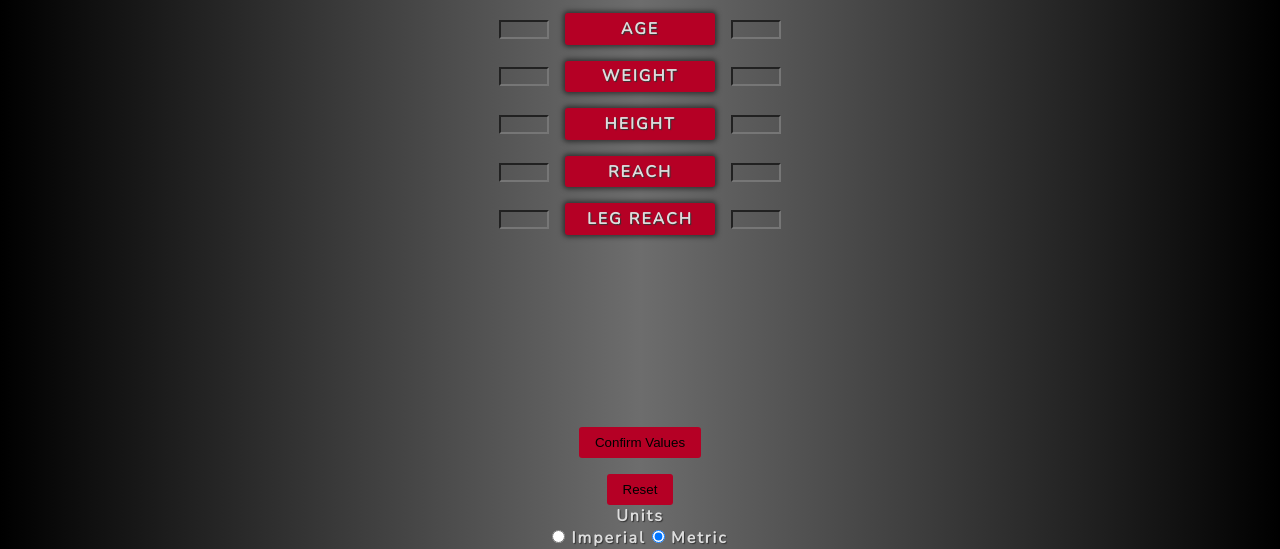
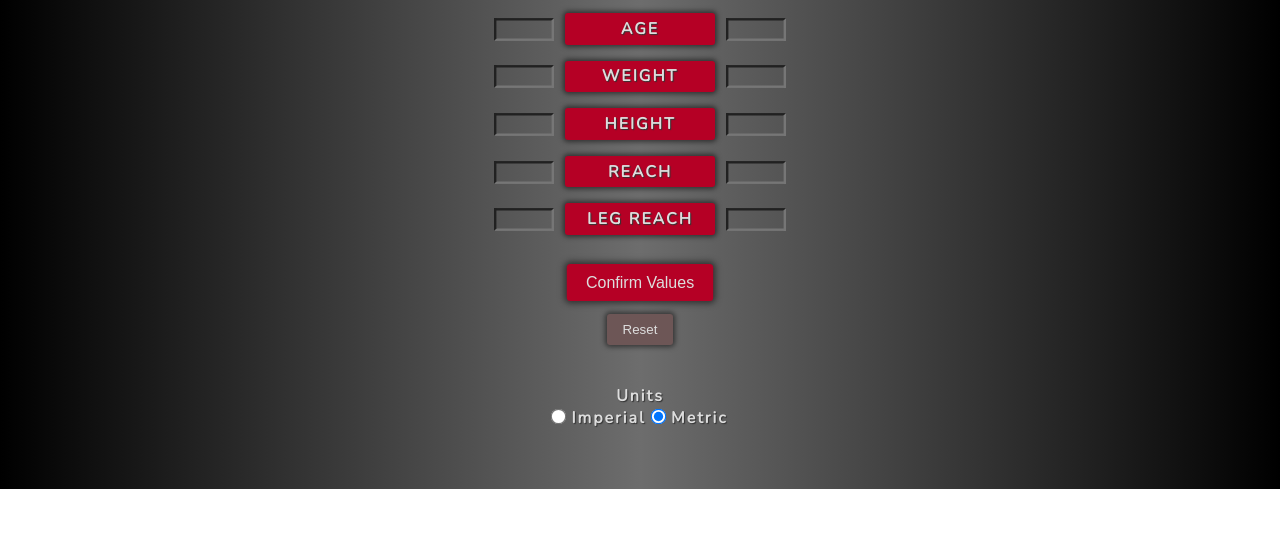
Before and after one commit to ntw3001/30Proj, a website: page 20-UnitConverter/index.html in a window 1280 px wide. Shown: the part 311-860 px from the top of the page. After the commit the page ends 800 px from the top, so only its background shows below. Drawn offline with nearby package versions, Linux system fonts and the light colour scheme.

Commit message:
made it a bit nicer, added a button to confirm and reset values

```diff
--- a/20-UnitConverter/style.css
+++ b/20-UnitConverter/style.css
@@ -27,15 +27,15 @@ body {
 img {
   height: 148px;
   width: 148px;
-  position:relative;
+  position: relative;
+  margin: auto;
 }
 
 .contenders-container {
   display: grid;
   grid-template-columns: 1fr 150px 1fr;
-  margin-top: 20vh;
   width: 600px;
-  margin: 20vh auto;
+  margin: 20vh auto 0;
   justify-content: center;
   align-items: center;
 }
@@ -92,6 +92,7 @@ ul li {
 }
 
 input {
+  scale: 1.2;
 max-width: 50px;
 background-color: transparent;
 text-align: center;
@@ -160,7 +161,7 @@ h1 {
     opacity: 0;
     transform: rotateX(0deg);
   } to {
-    opacoty: 1;
+    opacity: 1;
     transform: rotateX(360deg);
   }
 }
@@ -179,29 +180,36 @@ input {
   flex-direction: column;
   justify-content: center;
   align-items: center;
+  margin-bottom: 5vh;
 }
 .confirm-btn  {
+  color: #ddd;
+  scale: 1.2;
   background-color: var(--red);
   border: none;
   border-radius: 3px;
   padding: 0.5rem 1rem;
   margin-top: 1rem;
   cursor: pointer;
+  box-shadow: rgba(0, 0, 0, 0.5) 0px 0px 5px 2px;
 }
 
 .confirm-btn:hover {
-  background-color: #ff0000;
+  background-color: #c70303;
+  transform: scale(1.1);
 }
 
 .reload-btn {
-  background-color: var(--red);
+  color: #ddd;
+  background-color: #6d5656;
   border: none;
   border-radius: 3px;
   padding: 0.5rem 1rem;
   margin-top: 1rem;
   cursor: pointer;
+  box-shadow: rgba(0, 0, 0, 0.5) 0px 0px 5px 2px;
 }
 
 .reload-btn:hover {
-  background-color: #ff0000;
+  background-color: var(--red);
 }
```
